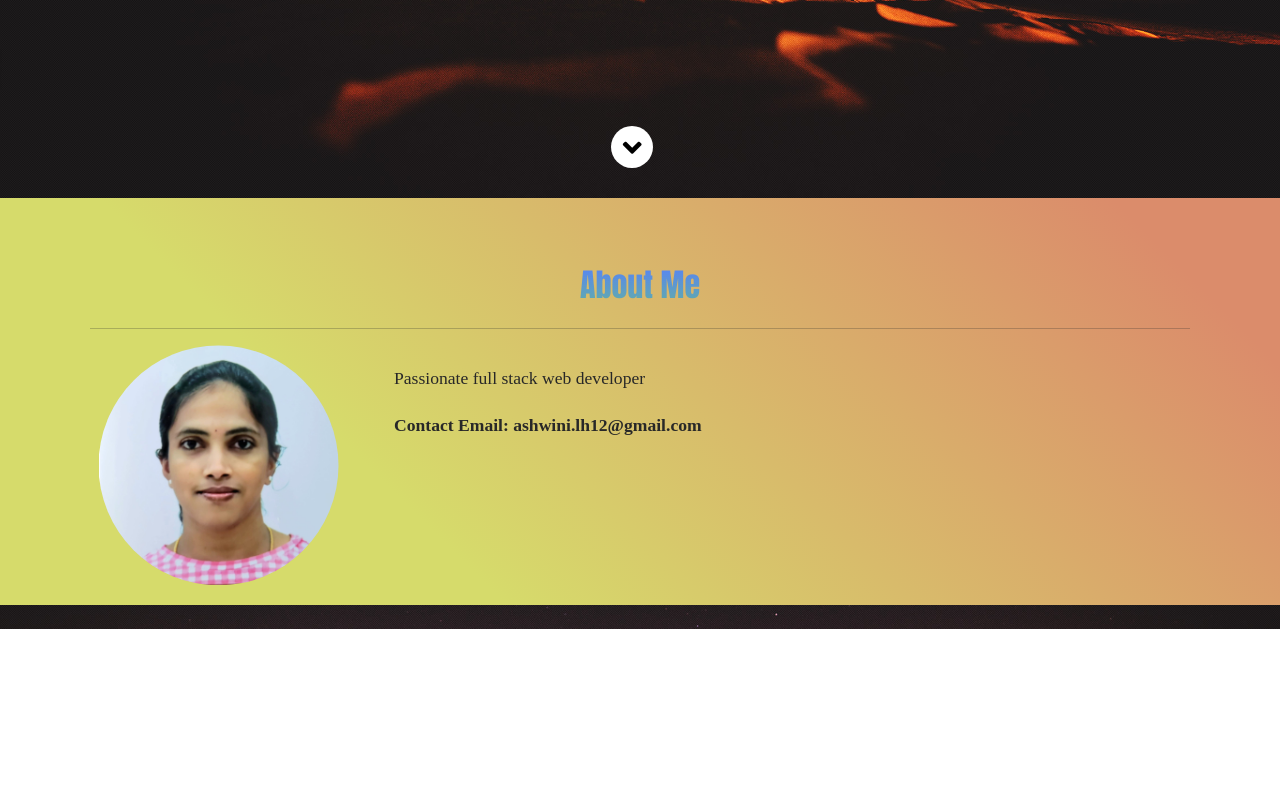
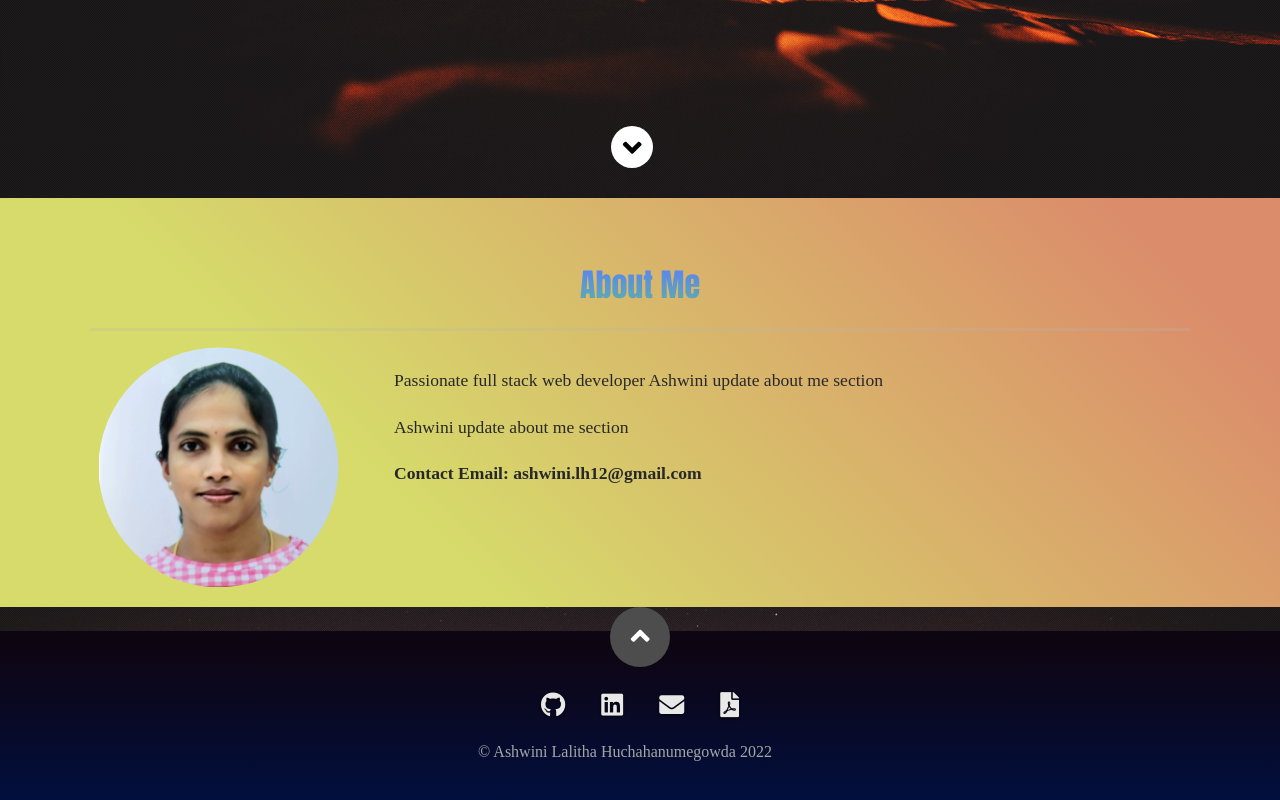
Before and after one commit to ashwinilh/portfolio, a React (Create React App) app: page / in a window 1280 px wide. Shown: the part 602-1402 px from the top of the page. Before the commit the page ends 1231 px from the top, so only its background shows below. Built offline with nearby package versions, Linux system fonts and the light colour scheme.

Commit message:
adding footer and resume

```diff
--- a/src/App.css
+++ b/src/App.css
@@ -97,3 +97,58 @@ a.nav-link:hover{
   -webkit-text-fill-color: transparent;
   font-family: Impact, Haettenschweiler, 'Arial Narrow Bold', sans-serif;
 }
+
+/* Horizontal line */
+.line{
+  color: #b4b4b4;
+  border-width: 3px;
+}
+
+/* Footer */
+footer{
+  position: relative;
+  /* background : Radial-gradient(ellipse at bottom,#011968,#0e0512); */
+  background: linear-gradient(0deg, #010f3e 2%, #0e0512 90%) no-repeat;
+  color: #9dc6d8;
+}
+
+/* Footer icons */
+.icon{
+  text-shadow: 0px 1px 3px rgba(0, 0, 0, .8);
+}
+
+.icon:hover {
+  transform: scale(1.3);
+  color: white !important;
+}
+
+.social-link:hover{
+  transform: scale(1.2);
+}
+
+.card-style:hover{
+  transform: scale(1.02);
+}
+
+/* Go To Top Button */
+#go-top {
+	position: absolute;
+	top: -24px;
+  left: 50%;
+  margin-left: -30px;
+}
+#go-top a {
+	text-decoration: none;
+	border: 0 none;
+	display: block;
+	width: 60px;
+	height: 60px;
+	background-color: #4d4d4d;
+
+  color: #fff;
+  font-size: 21px;
+  line-height: 60px;
+ 	border-radius: 100%;
+}
+
+#go-top a:hover { background-color: #0F9095; }
--- a/src/App.js
+++ b/src/App.js
@@ -3,6 +3,7 @@ import { BrowserRouter as Router } from 'react-router-dom';
 import Home from './components/Home';
 import Nav from './components/Nav';
 import About from './components/About';
+import Footer from './components/Footer';
 
 function App() {
   return (
@@ -13,6 +14,7 @@ function App() {
         {/* <Switch> */}
         <About></About>
         {/* </Switch> */}
+        <Footer></Footer>
       </Router>
     </div>
   );
--- a/src/components/About/index.js
+++ b/src/components/About/index.js
@@ -23,11 +23,10 @@ export default function About() {
 
 						<div className="col-md-9 col-sm-12" style={{ margin: '0 auto', padding: '0 25px'}}	>
 							<p style={{ margin: '20px 10px 0 10px', textAlign: 'justify', fontSize: '1.1em', color:'	#282828' }}>
-								Passionate full stack web developer
+								Passionate full stack web developer Ashwini update about me section
 							</p>
-							<p
-								style={{ margin: '20px 10px 0px 10px', textAlign: 'justify', fontSize: '1.1em', color:'	#282828'}}>
-
+							<p style={{ margin: '20px 10px 0px 10px', textAlign: 'justify', fontSize: '1.1em', color:'	#282828'}}>
+								Ashwini update about me section
 							</p>
 							<p style={{ margin: '20px 10px 0px 10px', textAlign: 'justify', fontSize: '1.1em', color:'	#282828' }}	>
 								<strong>Contact Email: ashwini.lh12@gmail.com </strong>
--- /dev/null
+++ b/src/components/Footer/index.js
@@ -0,0 +1,27 @@
+import resume from '../../Assets/Ashwini.pdf';
+
+function Footer() {
+    return (
+        <>
+            <footer className='footer mt-0 text-center' style={{ padding: '25px 0px', backgroundColor: '#1a1a1a' }}>
+
+                <div id="go-top"><a className="smoothscroll" title="Back to Top" href="#home" style={{ fontSize: 30 }}><i className="fas fa-angle-up"></i></a></div>
+
+                <div className='container mb-3 mt-4' >
+                    <a href="https://github.com/ashwinilh" className="btn tooltip-test icon" title="Github" target="_blank" rel="noopener noreferrer"
+                        style={{ fontSize: 25, color: '#E8E8E8', marginRight: 10 }}><i className="fab fa-github"></i></a>
+                    <a href="https://www.linkedin.com/in/ashwinilh12/" className="btn tooltip-test icon" title="Linkedin"
+                        target="_blank" rel="noopener noreferrer" style={{ fontSize: 25, color: '#E8E8E8', marginRight: 10 }}><i className="fab fa-linkedin"></i></a>
+                    <a href="mailto: ashwini.lh12@gmail.com" className="btn tooltip-test icon" title="Email" target="_blank" rel="noopener noreferrer"
+                        style={{ fontSize: 25, color: '#E8E8E8', marginRight: 10 }}><i className="fas fa-envelope"></i></a>
+                    <a href={resume} className="btn tooltip-test icon" title="Resume" target="_blank" rel="noopener noreferrer"
+                        style={{ fontSize: 25, color: '#E8E8E8' }}><i className="fas fa-file-pdf"></i></a>
+                    <p className="copyright mt-2 text-center" style={{ color: '#a6a6a6', marginRight: '30px', marginTop: '15px' }}>
+                        © Ashwini Lalitha Huchahanumegowda 2022
+                    </p>
+                </div>
+            </footer>
+        </>
+    )
+}
+export default Footer;
--- a/src/components/Home/index.js
+++ b/src/components/Home/index.js
@@ -1,4 +1,5 @@
 import Type from "./Type";
+import resume from '../../Assets/Ashwini.pdf';
 
 function Home() {
   return (
@@ -9,7 +10,6 @@ function Home() {
           👋🏻
         </span>
       </h1>
-
       <h1 className="heading-name">
         I'm
         <strong className="main-name"> Ashwini Lalitha Huchahanumegowda</strong>
@@ -22,6 +22,8 @@ function Home() {
           target="_blank" rel="noopener noreferrer" style={{ fontSize: 25, color: '#E8E8E8', marginRight: 10 }}><i className="fab fa-linkedin"></i></a>
         <a href="mailto: ashwini.lh12@gmail.com" className="btn tooltip-test icon" title="Email" target="_blank" rel="noopener noreferrer"
           style={{ fontSize: 25, color: '#E8E8E8', marginRight: 10 }}><i className="fas fa-envelope"></i></a>
+        <a href={resume} className="btn tooltip-test icon" title="Resume" target="_blank" rel="noopener noreferrer"
+          style={{ fontSize: 25, color: '#E8E8E8' }}><i className="fas fa-file-pdf"></i></a>
       </div>
       <p className="scrolldown">
         <a href="#about"><i className="fas fa-angle-down"></i></a>
```
Also changed, not shown: 1 other file (tests, documents, lock files or other folders).
